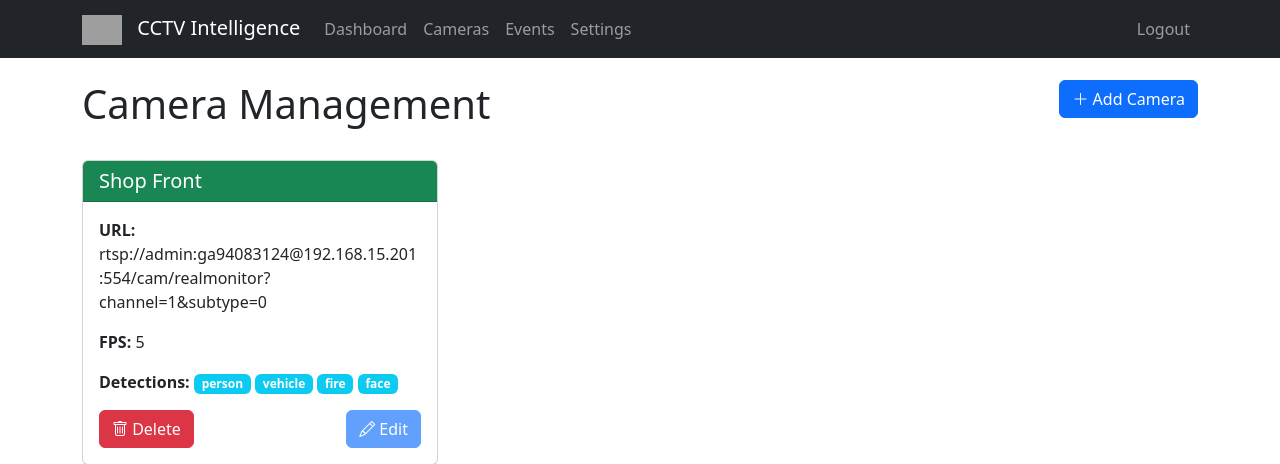
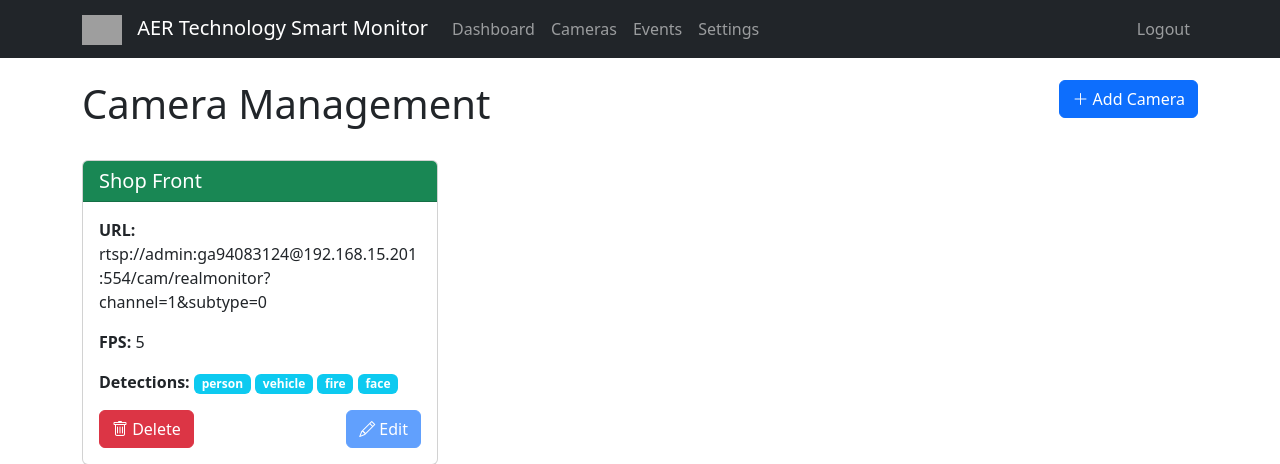
Before and after one commit to ericbidart/CCTV-Monitor-Server, a Flask app: page /cameras in a window 1280 px wide. Shown: the top 464 px of the page. Run offline with Flask 3, Linux system fonts and the light colour scheme; a user stored in the database is signed in; parts of the project's set-up code (start-up, migrations or seed data) failed here and were passed over; grey boxes are pictures that could not be loaded.

Commit message:
Update base.html

```diff
--- a/webui/templates/base.html
+++ b/webui/templates/base.html
@@ -3,7 +3,7 @@
 <head>
     <meta charset="UTF-8">
     <meta name="viewport" content="width=device-width, initial-scale=1.0">
-    <title>{% block title %}AER Technology Smart Monitor{% endblock %}</title>
+    <title>{% block title %}C{% endblock %}</title>
     <link href="https://cdn.jsdelivr.net/npm/bootstrap@5.3.0-alpha1/dist/css/bootstrap.min.css" rel="stylesheet">
     <link rel="stylesheet" href="https://cdn.jsdelivr.net/npm/bootstrap-icons@1.10.3/font/bootstrap-icons.css">
     <style>
@@ -35,7 +35,7 @@
         <div class="container">
             <a class="navbar-brand" href="{{ url_for('index') }}">
                 <img src="{{ url_for('static', filename='img/logo.png') }}" alt="Logo">
-                CCTV Intelligence
+                AER Technology Smart Monitor
             </a>
             <button class="navbar-toggler" type="button" data-bs-toggle="collapse" data-bs-target="#navbarNav">
                 <span class="navbar-toggler-icon"></span>
```
